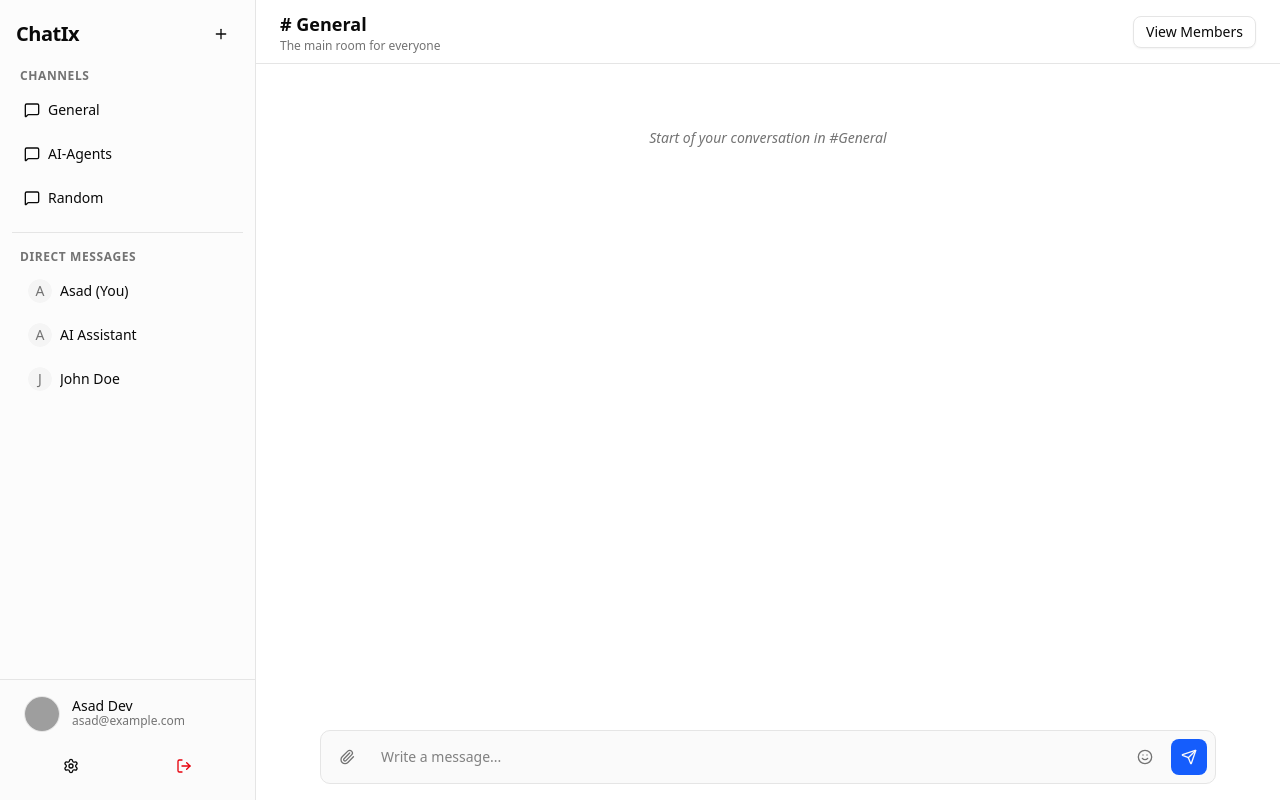
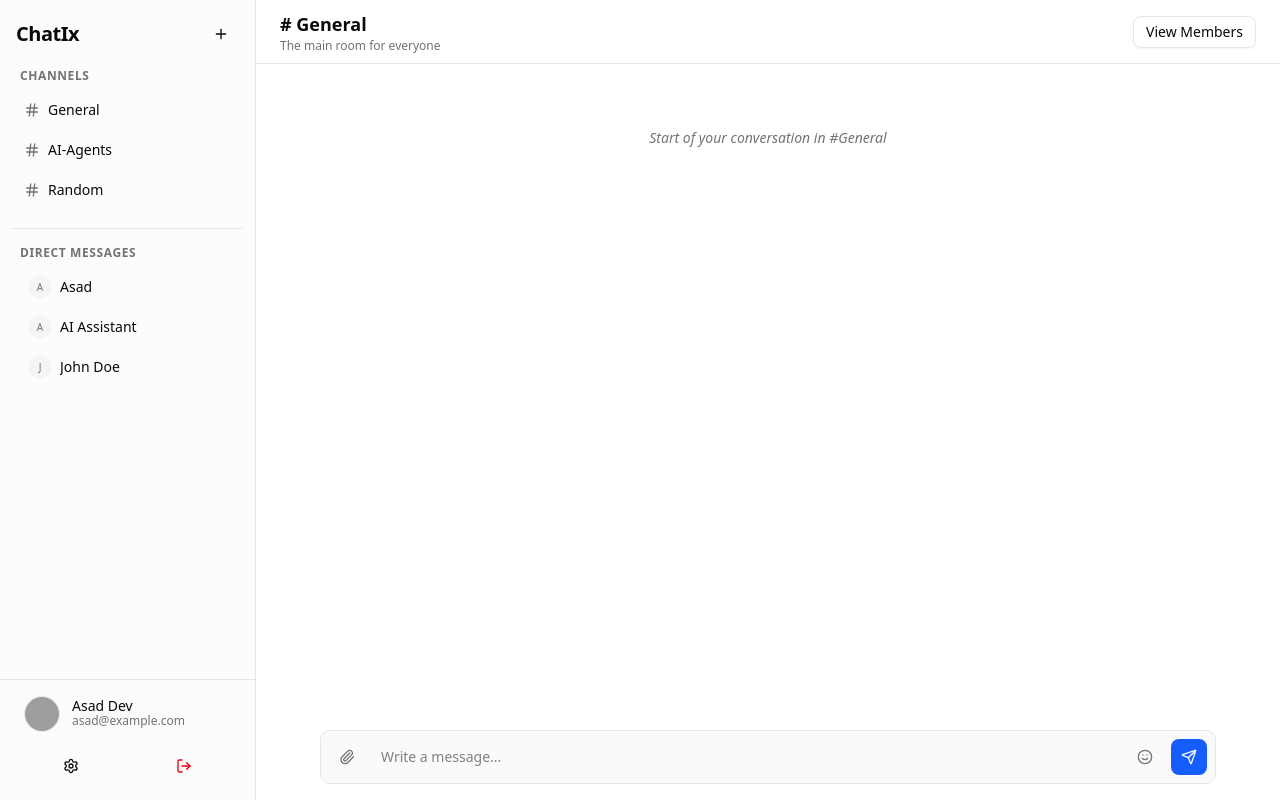
Before and after one commit to jacksparrow1009/chat-app-with-fast-api, a Next.js app in the folder frontend/: page / in a window 1280 px wide. Built offline with nearby package versions, Linux system fonts and the light colour scheme; grey boxes are pictures that could not be loaded.

Commit message:
feat: enhance DashboardLayout with dynamic channel and user links

```diff
--- a/frontend/app/(dashboard)/layout.tsx
+++ b/frontend/app/(dashboard)/layout.tsx
@@ -5,47 +5,75 @@ import { Avatar, AvatarFallback, AvatarImage } from "@/components/ui/avatar";
 import { Button } from "@/components/ui/button";
 import { ScrollArea } from "@/components/ui/scroll-area";
 import { Separator } from "@/components/ui/separator";
-import { MessageSquare, Users, Settings, LogOut, Plus } from "lucide-react";
+import { MessageSquare, Settings, LogOut, Plus, Hash } from "lucide-react";
+import { usePathname } from "next/navigation";
+import Link from "next/link";
+import { cn } from "@/lib/utils";
 
 export default function DashboardLayout({ children }: { children: ReactNode }) {
+    const pathname = usePathname();
+
+    const isActive = (path: string) => pathname === path;
+
     return (
         <div className="flex h-screen w-full bg-background overflow-hidden">
             <aside className="w-64 border-r bg-muted/30 flex flex-col hidden md:flex">
                 <div className="p-4 flex items-center justify-between">
                     <h2 className="text-xl font-bold tracking-tight">ChatIx</h2>
                     <Button variant="ghost" size="icon">
-
                         <Plus className="h-5 w-5" />
                     </Button>
                 </div>
 
                 <ScrollArea className="flex-1 px-3">
-                    <div className="space-y-2">
+                    <div className="space-y-1">
                         <p className="text-xs font-semibold text-muted-foreground px-2 mb-2 uppercase tracking-wider">
                             Channels
                         </p>
-                        {["General", "AI-Agents", "Random"].map((channel) => (
-                            <Button key={channel} variant="ghost" className="w-full justify-start gap-2">
-                                <MessageSquare className="h-4 w-4" />
+                        {["General", "AI-Agents", "Random"].map((channel) => {
+                            const href = `/${channel.toLowerCase()}`;
+                            return (
+                                <Link key={channel} href={href} passHref>
+                                    <Button
+                                        variant={isActive(href) ? "secondary" : "ghost"}
+                                        className={cn(
+                                            "w-full justify-start gap-2 mb-1",
+                                            isActive(href) && "bg-secondary font-medium"
+                                        )}
+                                    >
+                                        <Hash className="h-4 w-4 text-muted-foreground" />
                                         {channel}
                                     </Button>
-                        ))}
+                                </Link>
+                            );
+                        })}
                     </div>
 
                     <Separator className="my-4" />
 
-                    <div className="space-y-2">
+                    <div className="space-y-1">
                         <p className="text-xs font-semibold text-muted-foreground px-2 mb-2 uppercase tracking-wider">
                             Direct Messages
                         </p>
-                        {["Asad (You)", "AI Assistant", "John Doe"].map((user) => (
-                            <Button key={user} variant="ghost" className="w-full justify-start gap-2">
+                        {["Asad", "AI-Assistant", "John-Doe"].map((user) => {
+                            const href = `/${user.toLowerCase()}`;
+                            return (
+                                <Link key={user} href={href} passHref>
+                                    <Button
+                                        variant={isActive(href) ? "secondary" : "ghost"}
+                                        className={cn(
+                                            "w-full justify-start gap-2 mb-1",
+                                            isActive(href) && "bg-secondary font-medium"
+                                        )}
+                                    >
                                         <Avatar className="h-6 w-6">
-                                    <AvatarFallback>{user[0]}</AvatarFallback>
+                                            <AvatarFallback className="text-[10px]">{user[0]}</AvatarFallback>
                                         </Avatar>
-                                <span className="truncate">{user}</span>
+                                        <span className="truncate">{user.replace('-', ' ')}</span>
                                     </Button>
-                        ))}
+                                </Link>
+                            );
+                        })}
                     </div>
                 </ScrollArea>
 
@@ -61,10 +89,12 @@ export default function DashboardLayout({ children }: { children: ReactNode }) {
                         </div>
                     </div>
                     <div className="flex gap-1">
-                        <Button variant="ghost" size="icon" className="flex-1">
+                        <Button variant="ghost" size="icon" className="flex-1" asChild>
+                            <Link href="/settings">
                                 <Settings className="h-4 w-4" />
+                            </Link>
                         </Button>
-                        <Button variant="ghost" size="icon" className="flex-1 text-destructive hover:text-destructive">
+                        <Button variant="ghost" size="icon" className="flex-1 text-destructive hover:text-destructive hover:bg-destructive/10">
                             <LogOut className="h-4 w-4" />
                         </Button>
                     </div>
```
Lines whose indentation alone changed are shown as unchanged.
